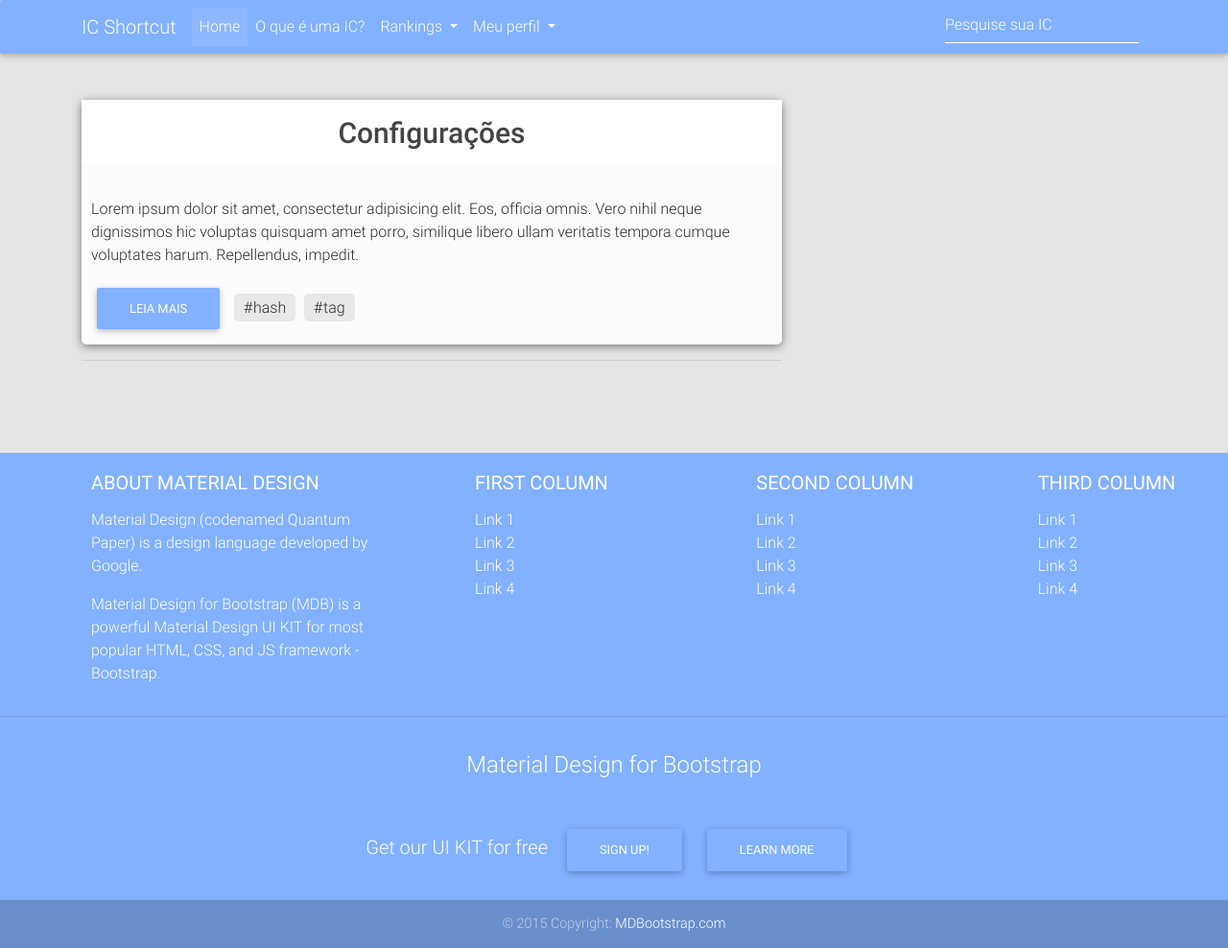
After one commit to pedro823/HackathonUSP17, a PHP site: page /configpage.html in a window 1280 px wide. The commit adds this page. Shown: the whole page at 96% size. Run offline with PHP 8.4, Linux system fonts and the light colour scheme.

Commit message:
new html file for the config page

```diff
--- /dev/null
+++ b/template/blog-home-page/configpage.html
@@ -0,0 +1,276 @@
+<!DOCTYPE html>
+<html lang="en">
+
+<head>
+
+    <meta charset="utf-8">
+    <meta name="viewport" content="width=device-width, initial-scale=1, shrink-to-fit=no">
+    <meta http-equiv="x-ua-compatible" content="ie=edge">
+
+    <title>IC Shortcut</title>
+
+    <!-- Font Awesome -->
+    <link rel="stylesheet" href="">
+
+    <!-- Bootstrap core CSS -->
+    <link href="css/bootstrap.min.css" rel="stylesheet">
+
+    <!-- Material Design Bootstrap -->
+    <link href="css/mdb.min.css" rel="stylesheet">
+
+    <link href="css/style.css" rel="stylesheet">
+
+    <!-- Template styles -->
+    <style rel="stylesheet">
+        /* TEMPLATE STYLES */
+
+        main {
+            padding-top: 3rem;
+            padding-bottom: 2rem;
+        }
+
+        .widget-wrapper {
+            padding-bottom: 2rem;
+            border-bottom: 1px solid #e0e0e0;
+            margin-bottom: 2rem;
+        }
+
+
+        .navbar {
+            background-color: #82b1ff;
+        }
+
+        footer.page-footer {
+            background-color: #82b1ff;
+            margin-top: 2rem;
+        }
+
+        .list-group-item.active {
+            background-color: #33b5e5;
+            border-color: #33b5e5
+        }
+
+        .list-group-item:not(.active) {
+            color: #222;
+        }
+
+        .list-group-item:not(.active):hover {
+            color: #666;
+        }
+        .card {
+            font-weight: 300;
+        }
+        .navbar .btn-group .dropdown-menu a:hover {
+            color: #000 !important;
+        }
+        .navbar .btn-group .dropdown-menu a:active {
+            color: #fff !important;
+        }
+    </style>
+
+</head>
+
+<body>
+
+
+    <header>
+
+        <!--Navbar-->
+        <nav class="navbar navbar-expand-lg navbar-dark">
+            <div class="container">
+                <a class="navbar-brand" href="#">IC Shortcut</a>
+                <button class="navbar-toggler" type="button" data-toggle="collapse" data-target="#navbarSupportedContent" aria-controls="navbarSupportedContent"
+                    aria-expanded="false" aria-label="Toggle navigation">
+                    <span class="navbar-toggler-icon"></span>
+                </button>
+                <div class="collapse navbar-collapse" id="navbarSupportedContent">
+                    <ul class="navbar-nav mr-auto">
+                        <li class="nav-item active">
+                            <a class="nav-link" href="#">Home <span class="sr-only">(current)</span></a>
+                        </li>
+                        <li class="nav-item">
+                            <a class="nav-link" href="#">O que é uma IC?</a>
+                        </li>
+                        <li class="nav-item btn-group">
+                            <a class="nav-link dropdown-toggle" id="navbarDropdownMenuLink" data-toggle="dropdown" aria-haspopup="true" aria-expanded="false">Rankings
+                            </a>
+                            <div class="dropdown-menu dropdown-primary" aria-labelledby="navbarDropdownMenuLink">
+                                <a class="dropdown-item" href="">Brasil</a>
+                                <a class="dropdown-item" href="https://www.timeshighereducation.com/world-university-rankings/latin-america-university-rankings-2017-results-out-now" target="_blank">América Latina</a>
+                                <a class="dropdown-item" href="https://www.timeshighereducation.com/world-university-rankings/2017/world-ranking#!/page/0/length/25/sort_by/rank/sort_order/asc/cols/stats" target="_blank">Mundo</a>
+                            </div>
+                        </li>
+                        <li class="nav-item btn-group">
+                            <a class="nav-link dropdown-toggle" id="navbarDropdownMenuLink" data-toggle="dropdown" aria-haspopup="true" aria-expanded="false">Meu perfil
+                            </a>
+                            <div class="dropdown-menu dropdown-primary" aria-labelledby="navbarDropdownMenuLink">
+                                <a class="dropdown-item" href="">Tags</a>
+                                <a class="dropdown-item" href="" target="_blank">Configurações</a>
+                                <a class="dropdown-item" href="" target="_blank">Log Out</a>
+                            </div>
+                        </li>
+                    </ul>
+                    <form class="form-inline">
+                        <input class="form-control mr-sm-2" type="text" placeholder="Pesquise sua IC" aria-label="Pesquise sua IC">
+                    </form>
+                </div>
+            </div>
+        </nav>
+        <!--/.Navbar-->
+
+    </header>
+
+    <main>
+
+        <!--Main layout-->
+        <div class="container">
+            <div class="row">
+                <div class="col-lg-8">
+                    <div class="post-wrapper wow fadeIn" data-wow-delay="0.2s">
+                        <div class="post-title">
+                            <h1 class="h1-responsive font-bold">Configurações</h1>
+                        </div>
+                        <div class="post-container">
+                            <br>
+                            <p>Lorem ipsum dolor sit amet, consectetur adipisicing elit. Eos, officia omnis. Vero nihil neque dignissimos
+                                hic voluptas quisquam amet porro, similique libero ullam veritatis tempora cumque voluptates
+                                harum. Repellendus, impedit.</p>
+                            <button class="btn btn-info">Leia mais</button>
+                            <span class="post-tag">#hash</span>
+                            <span class="post-tag">#tag</span>
+                        </div>
+                    </div>
+                    <hr>
+                    <nav>
+                        <ul class="pagination flex-center pg-dark  wow fadeIn" data-wow-delay="0.2s">
+                        </ul>
+                    </nav>
+                </div>
+            </div>
+        </div>
+
+    </main>
+    <footer class="page-footer center-on-small-only">
+        <div class="container-fluid">
+            <div class="row">
+                <!--First column-->
+                <div class="col-lg-3 col-md-6 ml-auto">
+                    <h5 class="title mb-3"><strong>About material design</strong></h5>
+                    <p>Material Design (codenamed Quantum Paper) is a design language developed by Google.</p>
+                    <p>Material Design for Bootstrap (MDB) is a powerful Material Design UI KIT for most popular HTML, CSS,
+                        and JS framework - Bootstrap.</p>
+                </div>
+                <!--/.First column-->
+                <hr class="w-100 clearfix d-sm-none">
+                <!--Second column-->
+                <div class="col-lg-2 col-md-6 ml-auto">
+                    <h5 class="title mb-3"><strong>First column</strong></h5>
+                    <ul>
+                        <li>
+                            <a href="#!">Link 1</a>
+                        </li>
+                        <li>
+                            <a href="#!">Link 2</a>
+                        </li>
+                        <li>
+                            <a href="#!">Link 3</a>
+                        </li>
+                        <li>
+                            <a href="#!">Link 4</a>
+                        </li>
+                    </ul>
+                </div>
+                <!--/.Second column-->
+                <hr class="w-100 clearfix d-sm-none">
+                <!--Third column-->
+                <div class="col-lg-2 col-md-6 ml-auto">
+                    <h5 class="title mb-3"><strong>Second column</strong></h5>
+                    <ul>
+                        <li>
+                            <a href="#!">Link 1</a>
+                        </li>
+                        <li>
+                            <a href="#!">Link 2</a>
+                        </li>
+                        <li>
+                            <a href="#!">Link 3</a>
+                        </li>
+                        <li>
+                            <a href="#!">Link 4</a>
+                        </li>
+                    </ul>
+                </div>
+                <!--/.Third column-->
+                <hr class="w-100 clearfix d-sm-none">
+                <!--Fourth column-->
+                <div class="col-lg-2 col-md-6 ml-auto">
+                    <h5 class="title mb-3"><strong>Third column</strong></h5>
+                    <ul>
+                        <li>
+                            <a href="#!">Link 1</a>
+                        </li>
+                        <li>
+                            <a href="#!">Link 2</a>
+                        </li>
+                        <li>
+                            <a href="#!">Link 3</a>
+                        </li>
+                        <li>
+                            <a href="#!">Link 4</a>
+                        </li>
+                    </ul>
+                </div>
+                <!--/.Fourth column-->
+            </div>
+        </div>
+        <!--/.Footer links-->
+
+        <hr>
+
+        <!--Call to action-->
+        <div class="call-to-action">
+            <h4 class="mb-5">Material Design for Bootstrap</h4>
+            <ul>
+                <li>
+                    <h5>Get our UI KIT for free</h5>
+                </li>
+                <li><a target="_blank" href="https://mdbootstrap.com/getting-started/" class="btn btn-info" rel="nofollow">Sign up!</a></li>
+                <li><a target="_blank" href="https://mdbootstrap.com/material-design-for-bootstrap/" class="btn btn-default" rel="nofollow">Learn more</a></li>
+            </ul>
+        </div>
+        <!--/.Call to action-->
+
+        <!--Copyright-->
+        <div class="footer-copyright">
+            <div class="container-fluid">
+                © 2015 Copyright: <a href="https://www.MDBootstrap.com"> MDBootstrap.com </a>
+
+            </div>
+        </div>
+        <!--/.Copyright-->
+
+    </footer>
+    <!--/.Footer-->
+
+
+    <!-- SCRIPTS -->
+
+    <!-- JQuery -->
+    <script type="text/javascript" src="js/jquery-3.1.1.min.js"></script>
+
+    <!-- Bootstrap dropdown -->
+    <script type="text/javascript" src="js/popper.min.js"></script>
+
+    <!-- Bootstrap core JavaScript -->
+    <script type="text/javascript" src="js/bootstrap.min.js"></script>
+
+    <!-- MDB core JavaScript -->
+    <script type="text/javascript" src="js/mdb.min.js"></script>
+
+    <script>
+        new WOW().init();
+    </script>
+
+</body>
+
+</html>
--- a/template/blog-home-page/css/style.css
+++ b/template/blog-home-page/css/style.css
@@ -24,7 +24,7 @@ body{
 }
 
 .post-title{
-    background-color: #A5D6A7;
+    background-color: #ffffff;
     padding: 18px 15px;
     font-size: 12px;
     text-align: center;
@@ -39,6 +39,10 @@ body{
     background-color: #82b1ff;
 }
 
+#navbarDropdownMenuLink {
+  color: #fff;
+}
+
 .viewmore{
     display: none;
 }
```
Also changed, not shown: template/blog-home-page/css/mdb.css.
